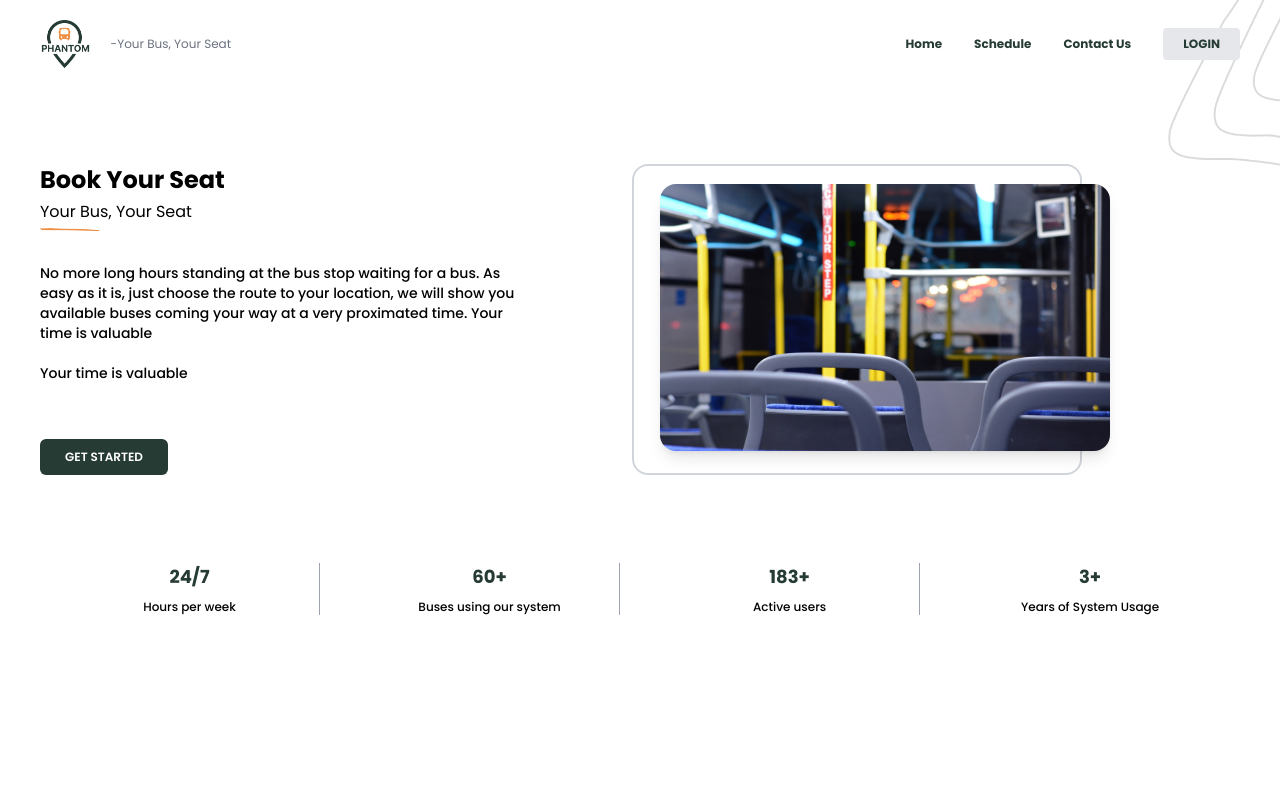
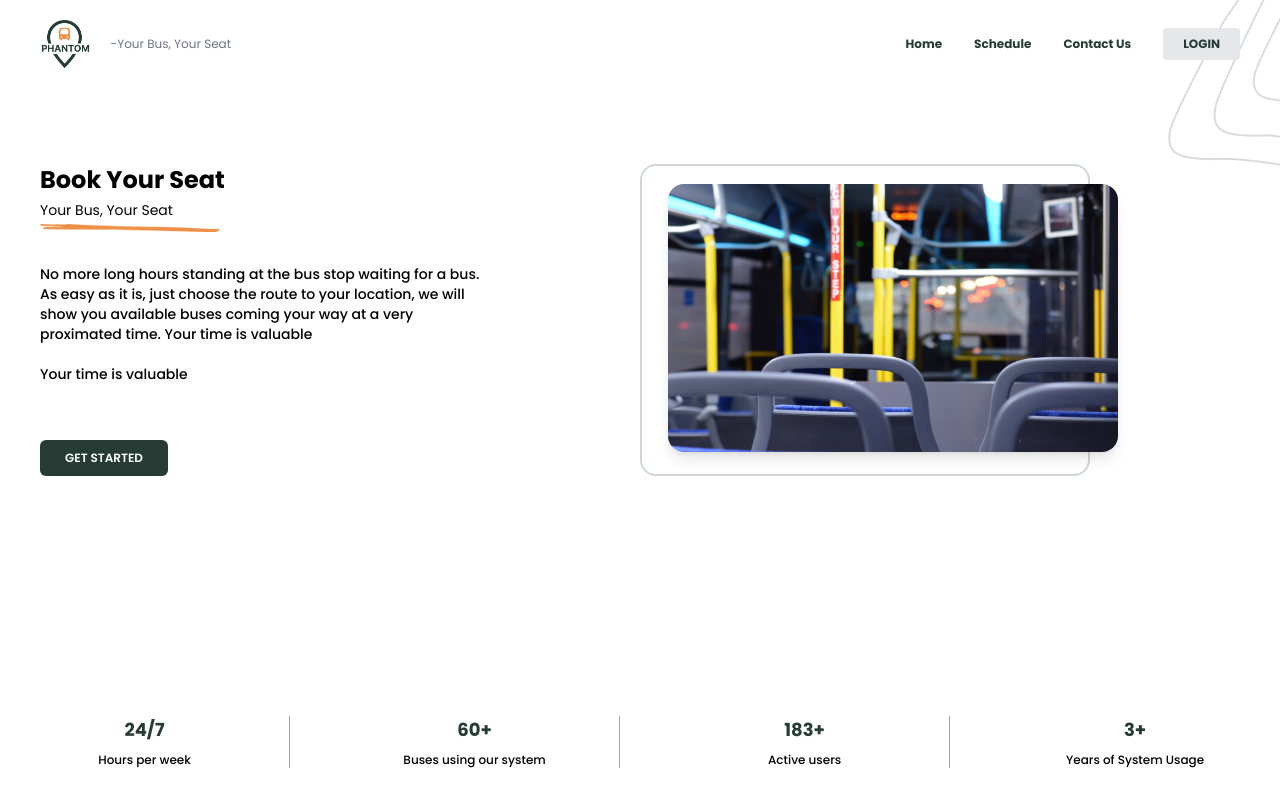
Before and after one commit to atlp-rwanda/rca-phantom-team2-fe, a React app: page / in a window 1280 px wide. Built offline with nearby package versions, Linux system fonts and the light colour scheme.

Commit message:
feat(landing): adjust responsiveness

```diff
--- a/src/pages/Home.tsx
+++ b/src/pages/Home.tsx
@@ -3,28 +3,29 @@ import underline from "../assets/underline.png";
 import busInside from "../assets/bus-inside.png";
 import shapes from "../assets/shapes.png";
 import Navbar from "../components/Navbar";
+import { Link } from "react-router-dom";
 
 export default function Home() {
   return (
-    <div className="lg:px-10 px-5 pb-3 pt-5 relative font-poppins">
+    <div className="lg:px-10 px-5 pb-3 pt-5 relative font-poppins h-screen overflow-hidden">
       <Navbar />
       <img src={shapes} className="absolute top-0 right-0 w-28 -z-10" />
-      <div className="flex flex-wrap lg:mt-24 mt-20 md:space-x-28">
-        <div className="lg:w-2/5 w-full flex flex-col lg:justify-normal justify-center items-center lg:items-start">
+      <div className="flex flex-wrap lg:mt-24 mt-20 w-full">
+        <div className="lg:w-1/2 flex flex-col lg:justify-normal justify-center items-center lg:items-start">
           <div>
             <h2 className="text-black text-2xl font-bold text-center lg:text-left">
               Book Your Seat
             </h2>
-            <div className="mt-1 text-center lg:text-left">
+            <div className="mt-1 text-center lg:text-left text-sm">
               Your Bus, Your Seat
             </div>
             <img
               src={underline}
               alt="Underline Pic"
-              className=" lg:w-1/4 w-full mt-1"
+              className=" lg:w-3/4 w-full mt-1"
             />
           </div>
-          <div className="mt-8 text-sm font-medium text-center lg:text-left px-4 lg:px-0">
+          <div className="mt-8 text-sm font-medium text-center lg:text-left px-4 lg:px-0 lg:w-3/4">
             <p>
               No more long hours standing at the bus stop waiting for a bus. As
               easy as it is, just choose the route to your location, we will
@@ -33,14 +34,13 @@ export default function Home() {
             </p>
             <p className="mt-5">Your time is valuable</p>
           </div>
-          <div
-            className="mt-14 bg-dark-green py-2.5 w-32 text-white rounded-md text-xs text-center font-semibold cursor-pointer"
-            onClick={() => console.log("CLicked")}
-          >
-            GET STARTED
-          </div>
+          <Link to="/Login">
+            <div className="mt-14 bg-dark-green py-2.5 w-32 text-white rounded-md text-xs text-center font-semibold cursor-pointer">
+              GET STARTED
+            </div>
+          </Link>
         </div>
-        <div className="w-2/4 relative hidden lg:flex">
+        <div className="w-1/2 relative hidden lg:flex h-auto">
           <div className="w-3/4 border-2 border-gray-300 rounded-2xl lg:h-full"></div>
           <img
             src={busInside}
@@ -50,7 +50,7 @@ export default function Home() {
           />
         </div>
       </div>
-      <div className="flex w-full md:flex-nowrap flex-wrap justify-between md:space-x-10 mt-14 px-5">
+      <div className="flex w-full md:flex-nowrap flex-wrap justify-between md:space-x-10 mt-14 absolute lg:bottom-8 bottom-10 left-0">
         <div className="flex flex-col items-center border-r border-r-gray-400 md:w-1/4 w-1/2 mt-8">
           <div className="text-lg font-bold text-dark-green">24/7</div>
           <div className="mt-2 text-xs font-medium">Hours per week</div>
```
